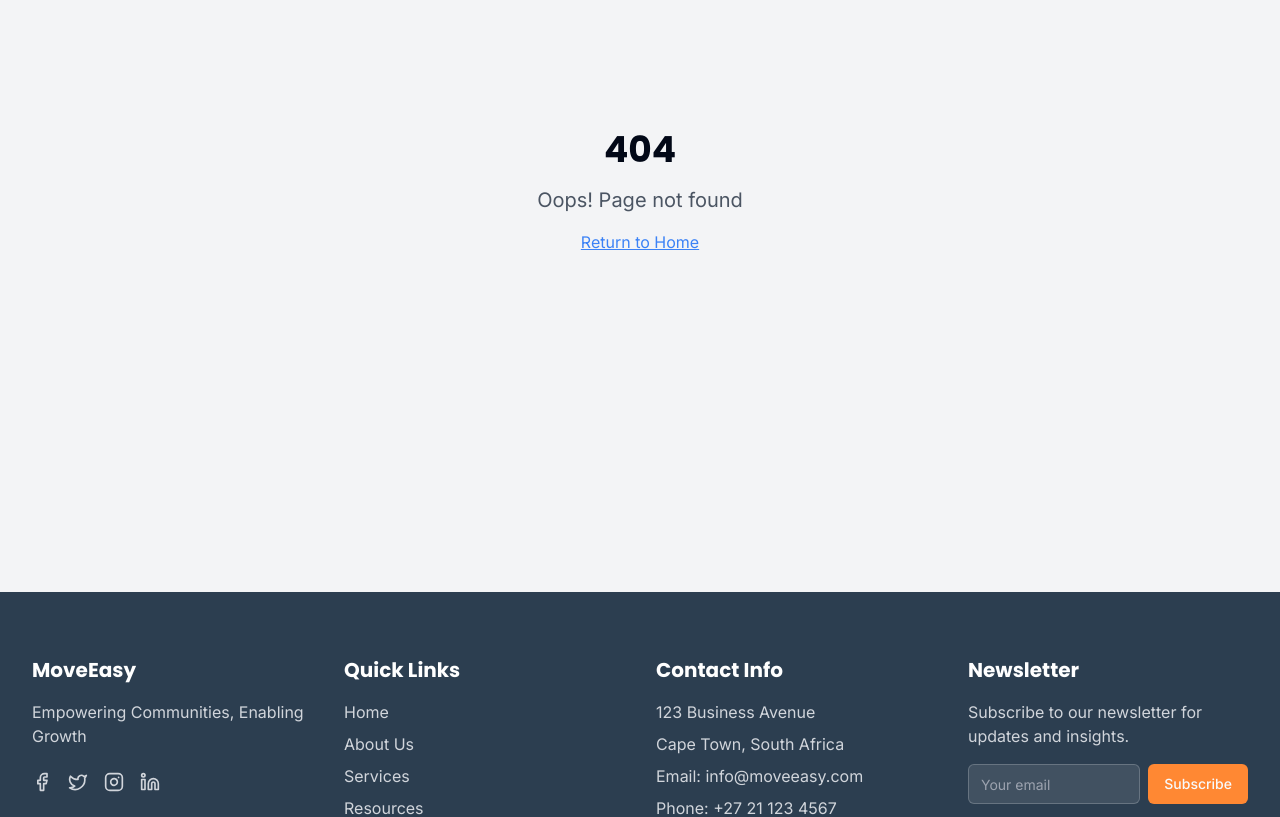
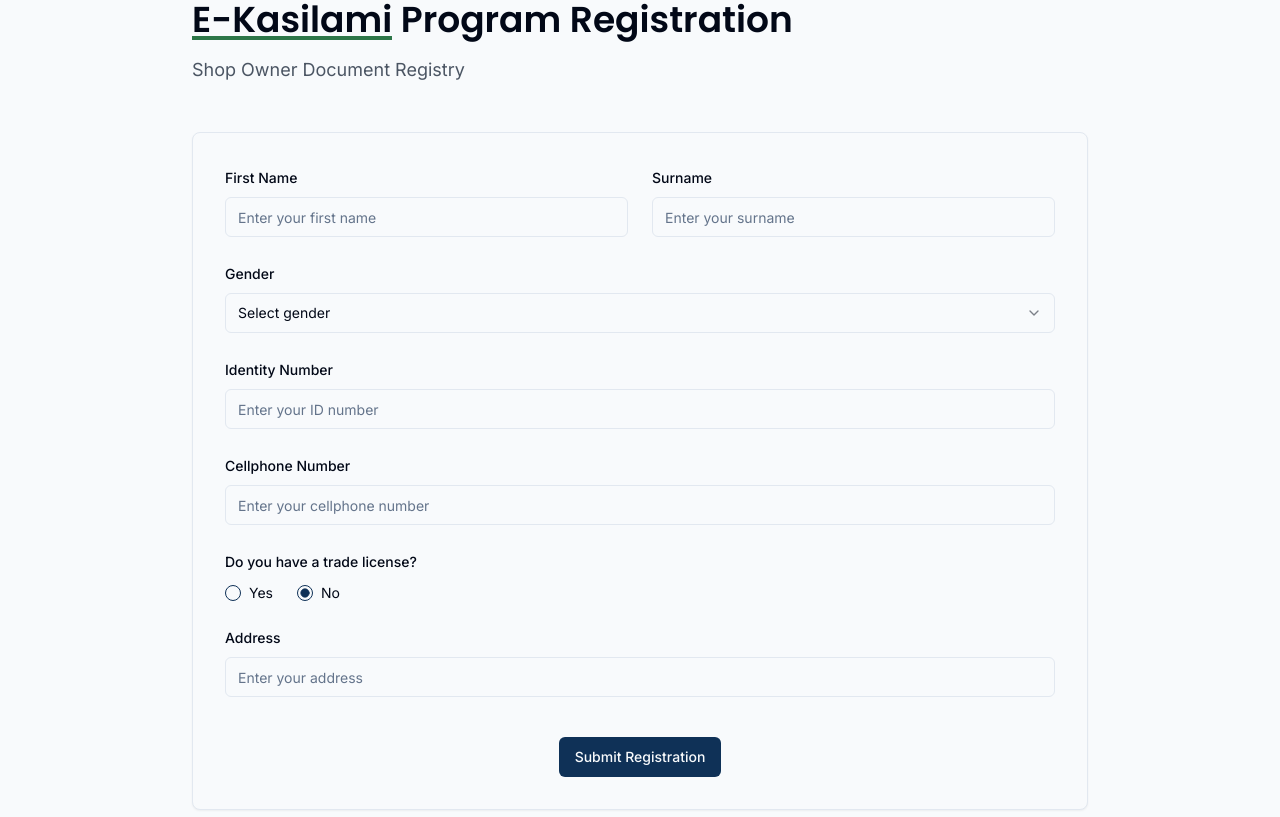
Before and after one commit to yanga012/moveeasy-growth-hub, a React (Vite) app: page /registry in a window 1280 px wide. Shown: the part 280-1097 px from the top of the page. Built offline with nearby package versions, Linux system fonts and the light colour scheme.

Commit message:
Add registry page
Adds a new page for user registration.

```diff
--- a/src/App.tsx
+++ b/src/App.tsx
@@ -11,6 +11,7 @@ import Services from "./pages/Services";
 import Resources from "./pages/Resources";
 import Community from "./pages/Community";
 import Contact from "./pages/Contact";
+import Registry from "./pages/Registry";
 import NotFound from "./pages/NotFound";
 
 const queryClient = new QueryClient();
@@ -29,6 +30,7 @@ const App = () => (
             <Route path="/resources" element={<Resources />} />
             <Route path="/community" element={<Community />} />
             <Route path="/contact" element={<Contact />} />
+            <Route path="/registry" element={<Registry />} />
             <Route path="*" element={<NotFound />} />
           </Routes>
         </Layout>
--- a/src/components/Navbar.tsx
+++ b/src/components/Navbar.tsx
@@ -65,6 +65,9 @@ const Navbar = () => {
             </Link>
             <Link to="/contact" className="text-foreground hover:text-primary transition-colors">
               Contact
+            </Link>
+            <Link to="/registry" className="text-foreground hover:text-primary transition-colors">
+              Registry
             </Link>
 
             <NavigationMenu>
@@ -142,6 +145,13 @@ const Navbar = () => {
             >
               Contact
             </Link>
+            <Link
+              to="/registry"
+              className="text-foreground hover:text-primary transition-colors"
+              onClick={() => setIsMenuOpen(false)}
+            >
+              Registry
+            </Link>
 
             {/* Projects Links in Mobile Menu */}
             <div className="border-t pt-4 mt-2">
--- /dev/null
+++ b/src/pages/Registry.tsx
@@ -0,0 +1,203 @@
+
+import { useState } from 'react';
+import { useForm } from 'react-hook-form';
+import { toast } from 'sonner';
+import { Button } from '@/components/ui/button';
+import { Input } from '@/components/ui/input';
+import { Label } from '@/components/ui/label';
+import { RadioGroup, RadioGroupItem } from '@/components/ui/radio-group';
+import {
+  Select,
+  SelectContent,
+  SelectItem,
+  SelectTrigger,
+  SelectValue,
+} from '@/components/ui/select';
+import SectionTitle from '@/components/SectionTitle';
+
+interface RegistryFormValues {
+  firstName: string;
+  surname: string;
+  gender: string;
+  idNumber: string;
+  cellphone: string;
+  tradeLicense: string;
+  address: string;
+}
+
+const Registry = () => {
+  const { register, handleSubmit, formState: { errors }, control } = useForm<RegistryFormValues>();
+  const [submitting, setSubmitting] = useState(false);
+
+  const onSubmit = (data: RegistryFormValues) => {
+    setSubmitting(true);
+
+    // Simulate form submission
+    setTimeout(() => {
+      setSubmitting(false);
+      console.log('Form submitted:', data);
+      toast.success('Registration submitted successfully!');
+    }, 1500);
+  };
+
+  return (
+    <div className="container-custom py-12">
+      <div className="w-full max-w-4xl mx-auto">
+        {/* Letterhead */}
+        <div className="text-center mb-8">
+          <img
+            src="/lovable-uploads/53907ce5-79a4-442a-94a8-2130308c1a46.png"
+            alt="E-Kasilami Program Letterhead"
+            className="h-32 mx-auto"
+          />
+        </div>
+
+        {/* Header */}
+        <SectionTitle
+          title="E-Kasilami Program Registration"
+          subtitle="Shop Owner Document Registry"
+          center
+        />
+
+        {/* Form Container */}
+        <div className="mt-8 bg-background border rounded-lg shadow-sm p-6 md:p-8">
+          <form onSubmit={handleSubmit(onSubmit)} className="space-y-6">
+            <div className="grid grid-cols-1 md:grid-cols-2 gap-6">
+              {/* First Name */}
+              <div className="space-y-2">
+                <Label htmlFor="firstName">First Name</Label>
+                <Input
+                  id="firstName"
+                  placeholder="Enter your first name"
+                  {...register("firstName", { required: "First name is required" })}
+                />
+                {errors.firstName && (
+                  <p className="text-sm text-destructive">{errors.firstName.message}</p>
+                )}
+              </div>
+
+              {/* Surname */}
+              <div className="space-y-2">
+                <Label htmlFor="surname">Surname</Label>
+                <Input
+                  id="surname"
+                  placeholder="Enter your surname"
+                  {...register("surname", { required: "Surname is required" })}
+                />
+                {errors.surname && (
+                  <p className="text-sm text-destructive">{errors.surname.message}</p>
+                )}
+              </div>
+            </div>
+
+            {/* Gender */}
+            <div className="space-y-2">
+              <Label htmlFor="gender">Gender</Label>
+              <Select {...register("gender", { required: "Gender is required" })}>
+                <SelectTrigger>
+                  <SelectValue placeholder="Select gender" />
+                </SelectTrigger>
+                <SelectContent>
+                  <SelectItem value="male">Male</SelectItem>
+                  <SelectItem value="female">Female</SelectItem>
+                  <SelectItem value="other">Other</SelectItem>
+                </SelectContent>
+              </Select>
+              {errors.gender && (
+                <p className="text-sm text-destructive">{errors.gender.message}</p>
+              )}
+            </div>
+
+            {/* Identity Number */}
+            <div className="space-y-2">
+              <Label htmlFor="idNumber">Identity Number</Label>
+              <Input
+                id="idNumber"
+                placeholder="Enter your ID number"
+                {...register("idNumber", {
+                  required: "ID number is required",
+                  pattern: {
+                    value: /^[0-9]{13}$/,
+                    message: "ID number must be 13 digits"
+                  }
+                })}
+              />
+              {errors.idNumber && (
+                <p className="text-sm text-destructive">{errors.idNumber.message}</p>
+              )}
+            </div>
+
+            {/* Cellphone */}
+            <div className="space-y-2">
+              <Label htmlFor="cellphone">Cellphone Number</Label>
+              <Input
+                id="cellphone"
+                type="tel"
+                placeholder="Enter your cellphone number"
+                {...register("cellphone", {
+                  required: "Cellphone number is required",
+                  pattern: {
+                    value: /^[0-9]{10}$/,
+                    message: "Please enter a valid 10-digit phone number"
+                  }
+                })}
+              />
+              {errors.cellphone && (
+                <p className="text-sm text-destructive">{errors.cellphone.message}</p>
+              )}
+            </div>
+
+            {/* Trade License */}
+            <div className="space-y-3">
+              <Label>Do you have a trade license?</Label>
+              <RadioGroup defaultValue="no" {...register("tradeLicense")}>
+                <div className="flex items-center space-x-6">
+                  <div className="flex items-center space-x-2">
+                    <RadioGroupItem value="yes" id="license-yes" />
+                    <Label htmlFor="license-yes" className="font-normal">Yes</Label>
+                  </div>
+                  <div className="flex items-center space-x-2">
+                    <RadioGroupItem value="no" id="license-no" />
+                    <Label htmlFor="license-no" className="font-normal">No</Label>
+                  </div>
+                </div>
+              </RadioGroup>
+            </div>
+
+            {/* Address */}
+            <div className="space-y-2">
+              <Label htmlFor="address">Address</Label>
+              <Input
+                id="address"
+                placeholder="Enter your address"
+                {...register("address", { required: "Address is required" })}
+              />
+              {errors.address && (
+                <p className="text-sm text-destructive">{errors.address.message}</p>
+              )}
+            </div>
+
+            {/* Submit Button */}
+            <div className="flex justify-center pt-4">
+              <Button
+                type="submit"
+                className="w-full md:w-auto bg-primary hover:bg-primary/90"
+                disabled={submitting}
+              >
+                {submitting ? 'Submitting...' : 'Submit Registration'}
+              </Button>
+            </div>
+          </form>
+        </div>
+
+        {/* Footer */}
+        <div className="mt-10 text-center text-sm text-muted-foreground">
+          <p>© {new Date().getFullYear()} MoveEasy Pty Ltd. All rights reserved.</p>
+          <p>E-Kasilami Program - "It's paperless"</p>
+        </div>
+      </div>
+    </div>
+  );
+};
+
+export default Registry;
```
Also changed, not shown: public/lovable-uploads/53907ce5-79a4-442a-94a8-2130308c1a46.png (added).
